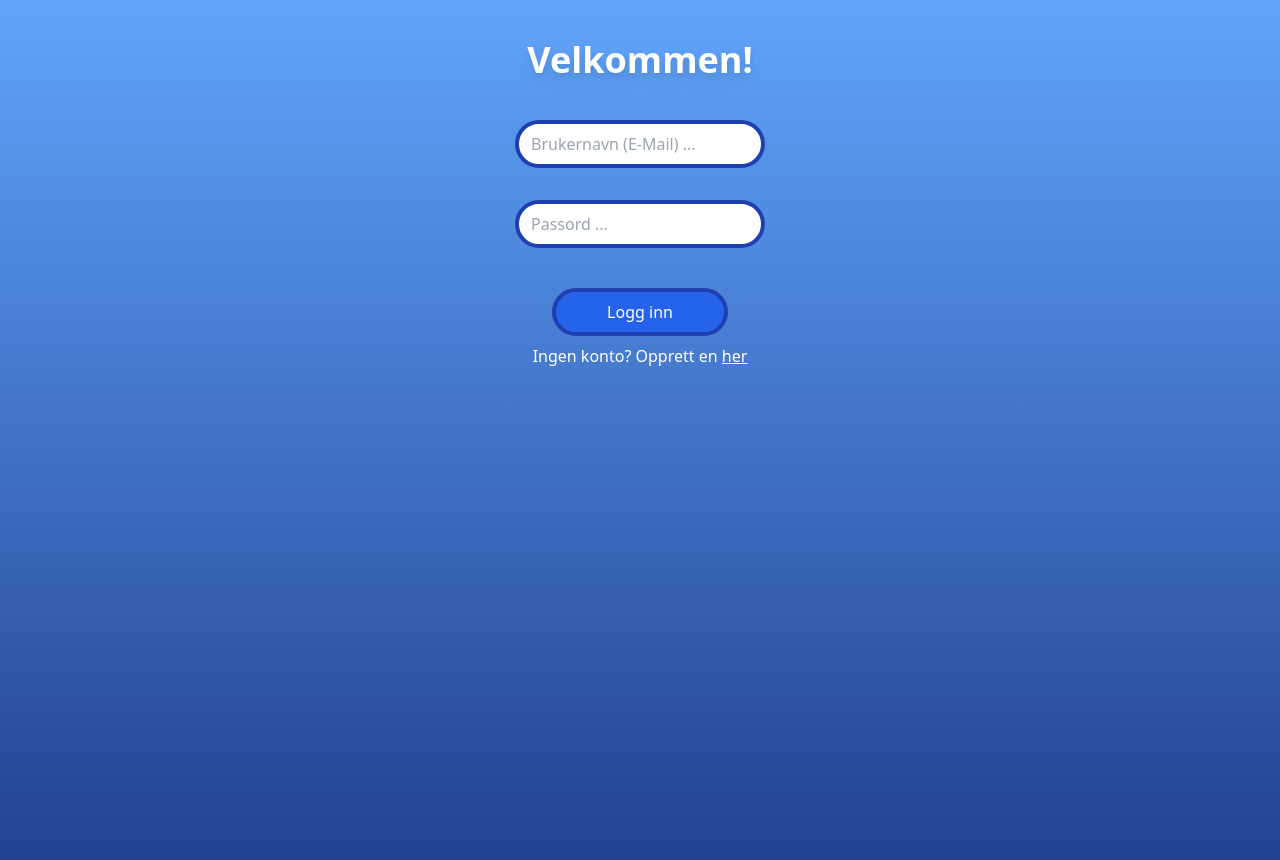
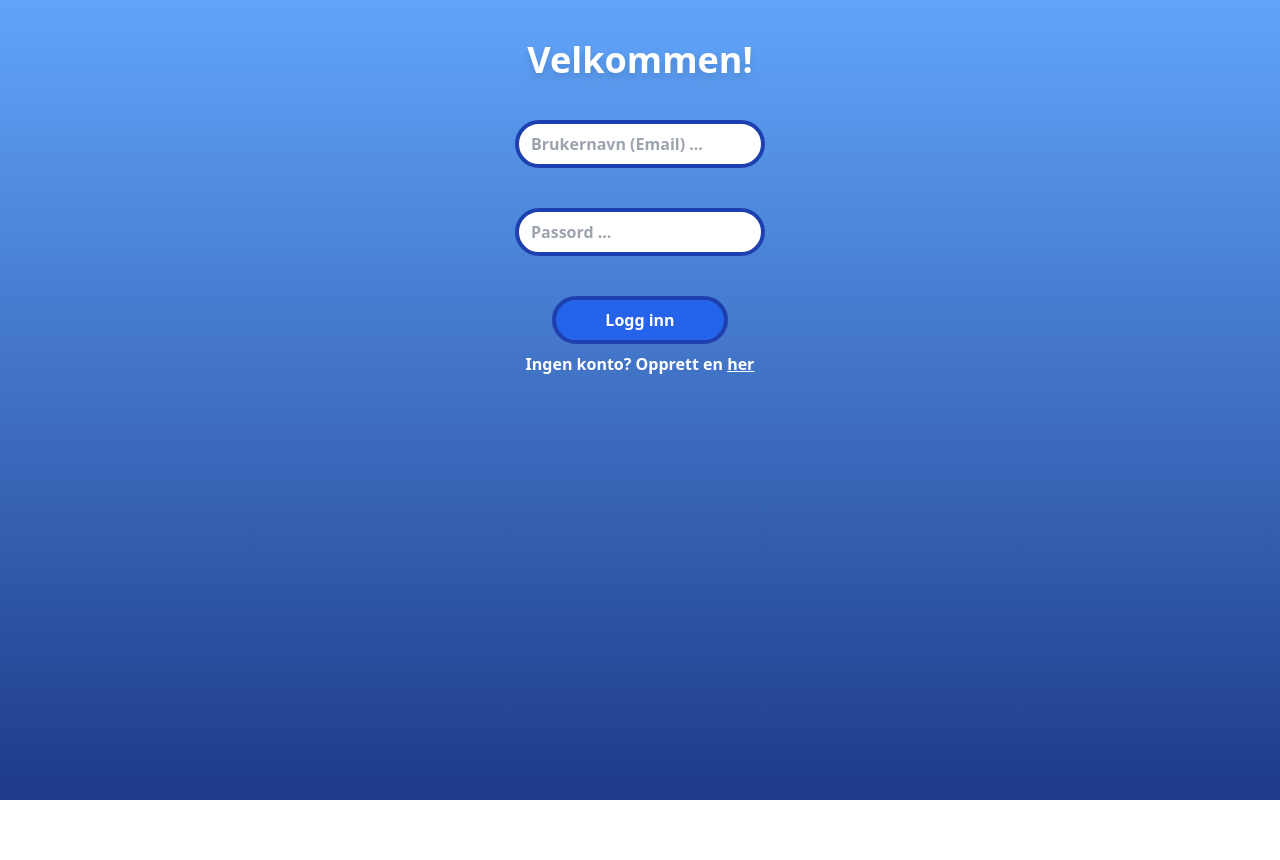
Before and after one commit to Unixan/Organizer, a React (Vite) app: page / in a window 1280 px wide. Shown: the top 860 px of the page. After the commit the page ends 800 px from the top, so only its background shows below. Built offline with nearby package versions, Linux system fonts and the light colour scheme.

Commit message:
Day over

```diff
--- a/src/components/CreateAccount.tsx
+++ b/src/components/CreateAccount.tsx
@@ -11,7 +11,10 @@ export const CreateAccount = () => {
 
   const newUser = z
     .object({
-      email: z.string().email({ message: "Ugyldig Email adresse" }),
+      email: z
+        .string()
+        .toLowerCase()
+        .email({ message: "Ugyldig Email adresse" }),
       screenName: z
         .string()
         .min(3, { message: "Navn må inneholde minst 3 tegn" }),
@@ -45,8 +48,7 @@ export const CreateAccount = () => {
         <h1 className="py-10 top-16 text-center text-white text-4xl font-bold drop-shadow-lg">
           Opprett ny bruker
         </h1>
-        <div className="flex flex-col gap-4 font-bold">
-          <div className="flex flex-col items-center">
+        <div className="flex flex-col gap-2 font-bold items-center w-full">
           <input
             {...register("email")}
             className={`rounded-full p-3 w-4/6 max-w-[250px] h-12 ${
@@ -59,11 +61,10 @@ export const CreateAccount = () => {
             placeholder="E-mail adresse ..."
             autoComplete="on"
           />
-            {errors.email && (
-              <p className="text-red-600">{errors.email.message}</p>
-            )}
-          </div>
-          <div className="flex flex-col items-center">
+
+          <p className="text-red-600 h-[24px]">
+            {errors.email ? errors.email.message : ""}
+          </p>
           <input
             {...register("screenName")}
             className={`rounded-full p-3 w-4/6 max-w-[250px] h-12 ${
@@ -76,11 +77,9 @@ export const CreateAccount = () => {
             placeholder="Skjermnavn ..."
             autoComplete="on"
           />
-            {errors.screenName && (
-              <p className="text-red-600">{errors.screenName.message}</p>
-            )}
-          </div>
-          <div className="flex flex-col items-center">
+          <p className="text-red-600 h-[24px]">
+            {errors.screenName ? errors.screenName.message : ""}
+          </p>
           <input
             {...register("newPassword")}
             className={`rounded-full p-3 w-4/6 max-w-[250px] h-12 ${
@@ -93,11 +92,9 @@ export const CreateAccount = () => {
             placeholder="Ønsket passord ..."
             autoComplete="on"
           />
-            {errors.newPassword && (
-              <p className="text-red-600">{errors.newPassword.message}</p>
-            )}
-          </div>
-          <div className="flex flex-col items-center">
+          <p className="text-red-600 h-[24px]">
+            {errors.newPassword ? errors.newPassword.message : ""}
+          </p>
           <input
             {...register("confirm")}
             className={`rounded-full p-3 w-4/6 max-w-[250px] h-12 ${
@@ -110,10 +107,9 @@ export const CreateAccount = () => {
             placeholder="Gjenta passord ..."
             autoComplete="on"
           />
-            {errors.confirm && (
-              <p className="text-red-600">{errors.confirm.message}</p>
-            )}
-          </div>
+          <p className="text-red-600 h-[24px]">
+            {errors.confirm ? errors.confirm.message : ""}
+          </p>
         </div>
         <div className="grid grid-cols-2 justify-items-center gap-8 m-10 h-12">
           <button
--- a/src/components/Login.tsx
+++ b/src/components/Login.tsx
@@ -1,40 +1,67 @@
+import { z } from "zod";
 import useCreateNew from "../hooks/createNew";
+import { FieldValues, useForm } from "react-hook-form";
+import { zodResolver } from "@hookform/resolvers/zod";
 
 export const Login = () => {
+  const loginInfo = z.object({
+    login: z.string().toLowerCase().email({ message: "Ugyldig format" }),
+    password: z.string().min(8, { message: "Passord for kort" }),
+  });
+
+  type FormData = z.infer<typeof loginInfo>;
+
+  const onsSubmit = (data: FieldValues) => console.log(data);
+
+  const {
+    register,
+    handleSubmit,
+    formState: { errors },
+  } = useForm<FormData>({ resolver: zodResolver(loginInfo) });
+
   const { setCreateNew } = useCreateNew();
 
   return (
-    <form onSubmit={(event) => event.preventDefault()}>
+    <div className="h-screen">
+      <form onSubmit={handleSubmit(onsSubmit)}>
         <h1 className="py-10 top-16 text-center text-white text-4xl font-bold drop-shadow-lg">
           Velkommen!
         </h1>
-      <div className="flex flex-col gap-10 h-screen">
-        <div className="flex flex-col gap-8">
-          <div className="flex flex-col items-center">
+        <div className="flex flex-col font-bold gap-2 items-center">
           <input
-              className="rounded-full p-3 w-4/6 max-w-[250px] h-12 border-4 border-blue-800"
+            {...register("login")}
+            className={`rounded-full p-3 h-12 w-4/6 max-w-[250px] ${
+              errors.login
+                ? "border-red-600 border-[5px]"
+                : "border-blue-800 border-4"
+            }`}
             id="username"
             type="email"
-              placeholder="Brukernavn (E-Mail) ..."
+            placeholder="Brukernavn (Email) ..."
             autoComplete="on"
           />
-          </div>
-          <div className="flex flex-col items-center">
+          <p className="text-red-600 h-[24px]">
+            {errors.login ? errors.login.message : ""}
+          </p>
           <input
-              className="rounded-full p-3 w-4/6 max-w-[250px] h-12 border-4 border-blue-800"
+            {...register("password")}
+            className={`rounded-full p-3 h-12 w-4/6 max-w-[250px] ${
+              errors.password
+                ? "border-red-600 border-[5px]"
+                : "border-blue-800 border-4"
+            }`}
             id="password"
             type="text"
             placeholder="Passord ..."
-              autoComplete="on"
+            autoComplete="off"
           />
-          </div>
-        </div>
+          <p className="text-red-600 h-[24px]">
+            {errors.password ? errors.password.message : ""}
+          </p>
           <div className="flex justify-center flex-col">
-          <div className="flex justify-center h-12">
-            <button className="loginbutton border-4 w-44 bg-blue-600 border-blue-800 rounded-full text-white">
+            <button className="loginbutton border-4 w-44 place-self-center h-12 bg-blue-600 border-blue-800 rounded-full text-white">
               Logg inn
             </button>
-          </div>
             <div className="text-white text-center pt-2">
               Ingen konto? Opprett en{" "}
               <a href="#" onClick={() => setCreateNew()} className="underline">
@@ -44,5 +71,6 @@ export const Login = () => {
           </div>
         </div>
       </form>
+    </div>
   );
 };
```
Lines whose indentation alone changed are shown as unchanged.
